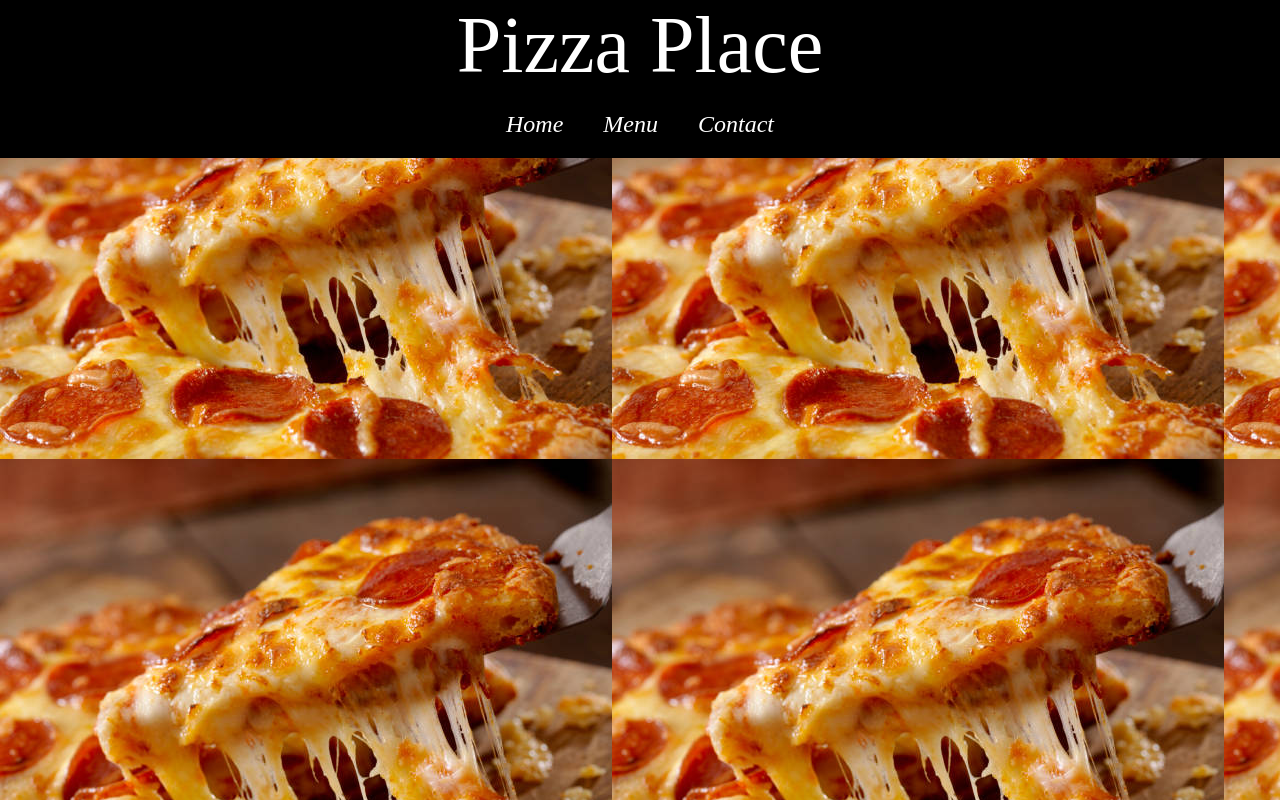
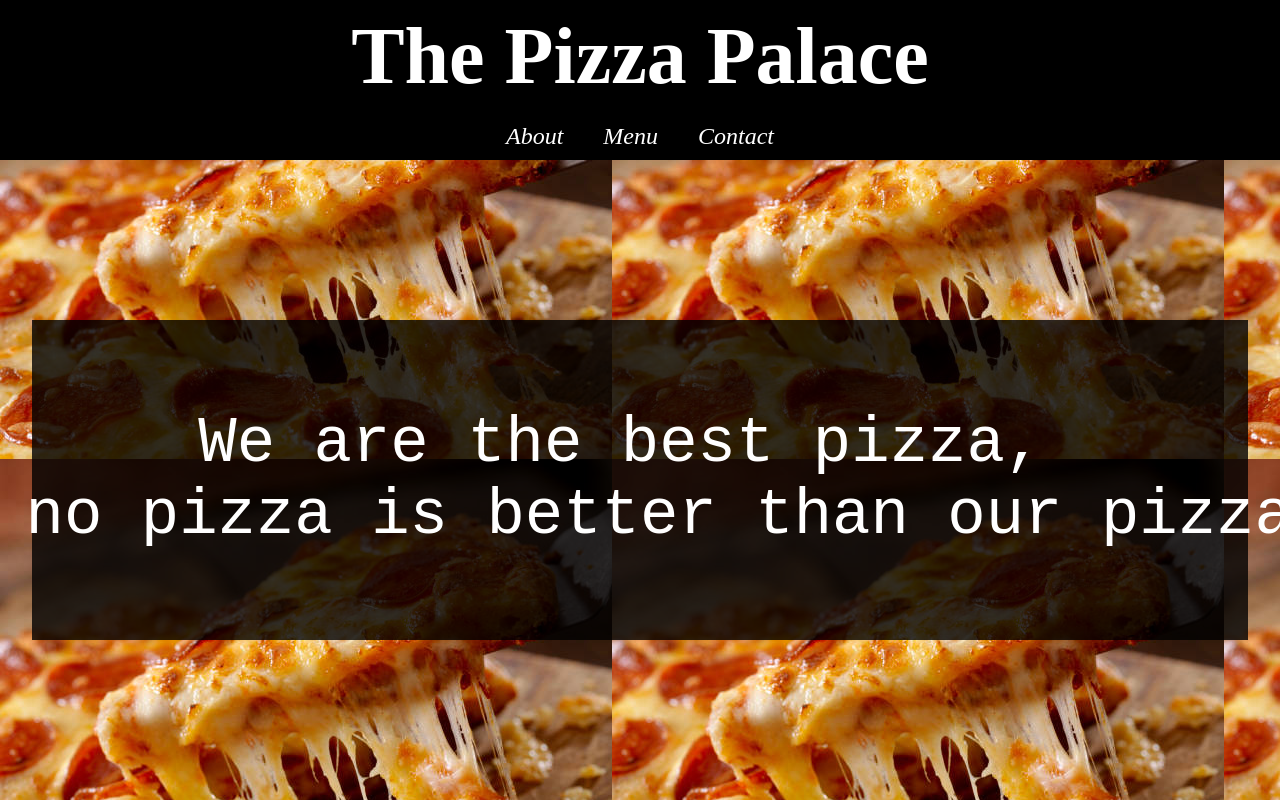
Before and after one commit to mdtagg/Vanilla_JS_Restaurant_Website, a website built with webpack: page dist/index.html in a window 1280 px wide. Built offline with nearby package versions, Linux system fonts and the light colour scheme.

Commit message:
main section added, about section text added to main

```diff
--- a/src/header.js
+++ b/src/header.js
@@ -2,16 +2,16 @@
 import './styles.css'
 
 const title = () => {
-    const title = document.createElement('div')
+    const title = document.createElement('h1')
     title.setAttribute('id','title')
-    title.textContent = 'Pizza Place'
+    title.textContent = 'The Pizza Palace'
     return title
 }
 
 const nav = () => {
     const nav = document.createElement('nav')
     const navList = document.createElement('ul')
-    const navOptions = ['Home', 'Menu', 'Contact']
+    const navOptions = ['About', 'Menu', 'Contact']
     for(let i = 0;i < 3;i++) {
         let navElem = document.createElement('li')
         let navLink = document.createElement('a')
--- a/src/index.js
+++ b/src/index.js
@@ -1,5 +1,7 @@
 import { header } from './header'
+import { main } from './mainSection'
 
 const content = document.getElementById('content')
 
 content.appendChild(header())
+content.appendChild(main())
--- /dev/null
+++ b/src/mainSection.js
@@ -0,0 +1,17 @@
+import './styles.css'
+
+const about = () => {
+    const about = document.createElement('pre')
+    const aboutText = 'We are the best pizza, \n no pizza is better than our pizza'
+    about.classList.add('about')
+    about.textContent = aboutText
+    return about
+}
+
+const main = () => {
+    const main = document.createElement('main')
+    main.appendChild(about())
+    return main
+}
+
+export { main }
--- a/src/styles.css
+++ b/src/styles.css
@@ -9,6 +9,7 @@ body {
 }
 
 /* #content {
+    height:100%;
 
 } */
 
@@ -17,16 +18,22 @@ header {
     display:flex;
     flex-direction: column;
     align-items: center;
+    height:20vh;
+}
+
+#title {
+    font-size: 5rem;
+    margin:auto;
+    color:white;
 }
 
 nav {
-    margin:20px;
+    margin:10px;
 }
 
 nav li {
     display:inline;
     padding:20px;
-
 }
 
 nav a {
@@ -41,8 +48,22 @@ nav a:hover {
     text-decoration: underline;
 }
 
-#title {
-    font-size: 5rem;
-    margin:auto;
+main {
+    display:flex;
+    height:80vh;
+    align-items: center;
+    justify-content: center;
+}
+
+.about {
     color:white;
+    font-size:4rem;
+    text-align: center;
+    background-color:rgba(0,0,0,.8);
+    height:50%;
+    width:95%;
+    display:flex;
+    align-items: center;
+    justify-content:center;
+    /* margin:100px; */
 }
```
Also changed, not shown: dist/main.js.
